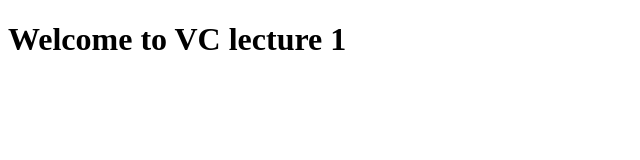
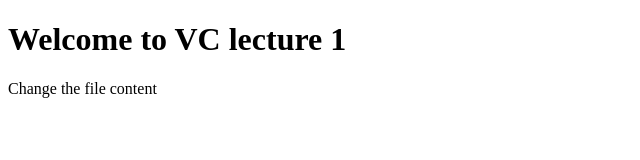
Before and after one commit to Marinashafiq/git-starter, a plain HTML site: page index.html in a window 1280 px wide. Shown: the whole page, without its empty margins (0-640 px from the left). Drawn offline with Linux system fonts and the light colour scheme.

Commit message:
change index paragraph

```diff
--- a/index.html
+++ b/index.html
@@ -8,5 +8,6 @@
 </head>
 <body>
     <h1>Welcome to VC lecture 1</h1>
+    <p>Change the file content</p>
 </body>
 </html>
```
